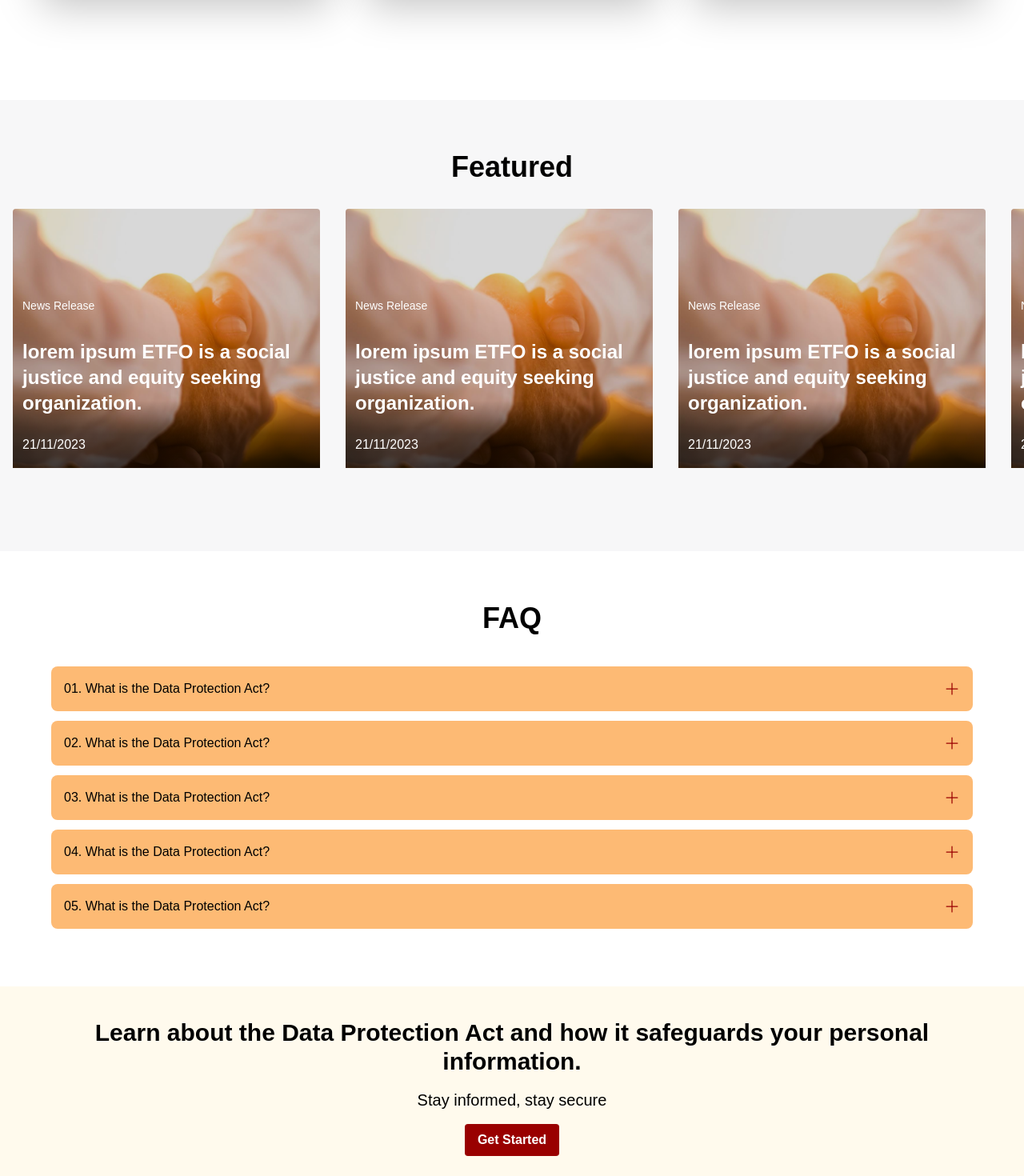
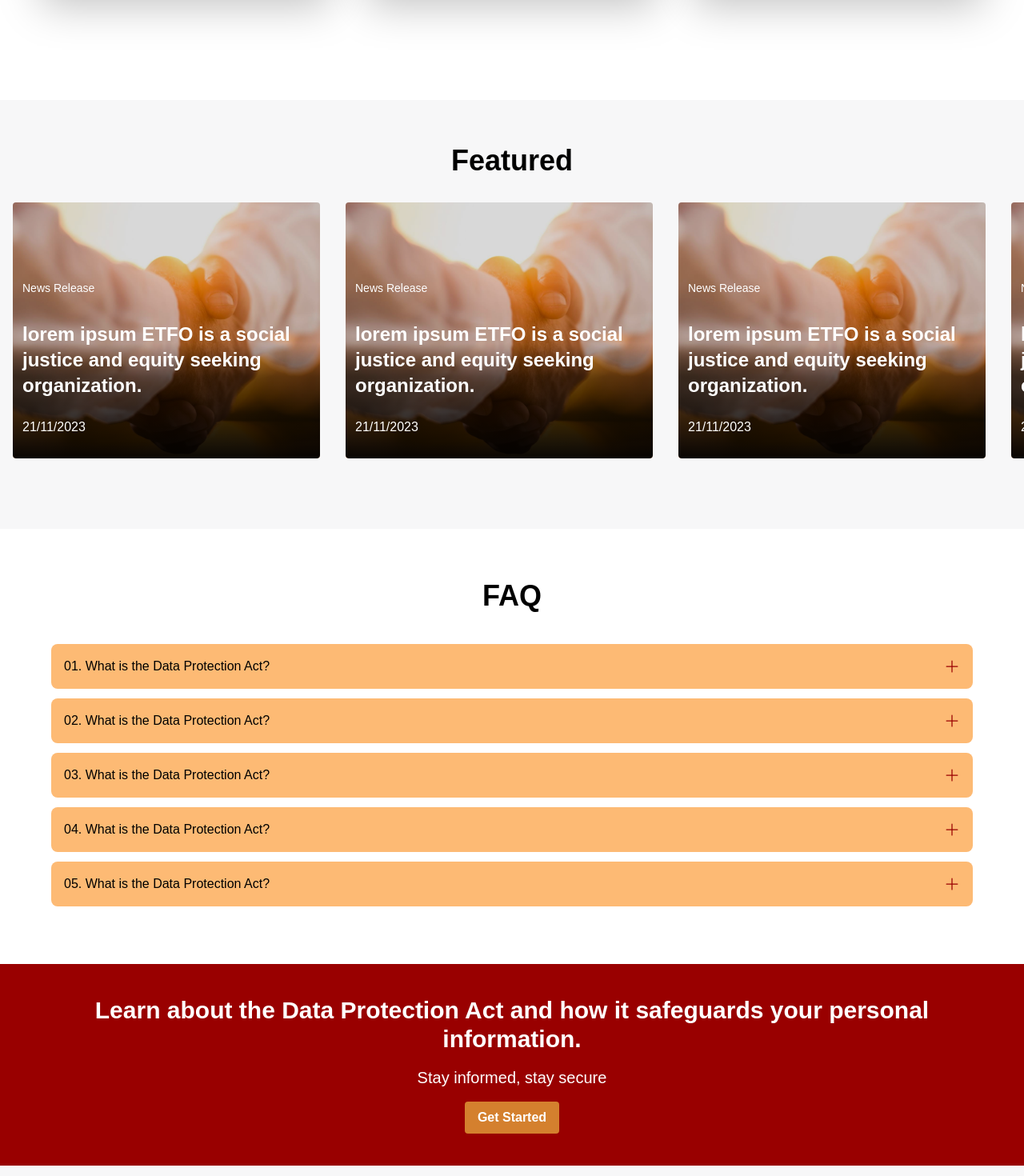
Before and after one commit to sonylomo/data-law-companion, a React (Vite) app: page / in a window 1280 px wide. Shown: the part 1080-2550 px from the top of the page at 80% size. Built offline with nearby package versions, Linux system fonts and the light colour scheme; a web font is replaced by a local one.

Commit message:
feat: first home page draft

```diff
--- a/src/components/home/FeaturedCaroussel.tsx
+++ b/src/components/home/FeaturedCaroussel.tsx
@@ -9,9 +9,9 @@ const FeaturedCaroussel = ({
   FeaturedCarousselData,
 }: FeaturedCarousselDataProps) => {
   return (
-    <section className="pt-2 pb-10 mx-auto w-full max-w-screen-2xl pl-4">
+    <section className="mx-auto w-full max-w-screen-2xl pl-4">
       <div
-        className="py-6 grid grid-cols-1 md:grid-cols-2 gap-8 overflow-x-auto scrollbar-hide"
+        className="h-96 py-8 grid grid-cols-1 md:grid-cols-2 gap-8 overflow-x-auto scrollbar-hide"
         style={{
           gridTemplateColumns: "max-content",
           gridTemplateRows: "minmax(250px, 300px)",
@@ -20,22 +20,24 @@ const FeaturedCaroussel = ({
         }}
       >
         {FeaturedCarousselData.map(({ date, title, tag }: CarousselProps) => (
+          <a href="#" className="hover:cursor-pointer">
             <div
               key={crypto.randomUUID()}
-            className="relative after:block after:relative after:-mt-36 after:h-36 after:w-full after:content-[''] after:z-0 after:rounded-b after:bg-[linear-gradient(180deg,_rgba(0,0,0,0)_0%,_rgba(0,0,0,0.5)_29.17%,_rgba(0,0,0,0.94)_97.92%)]"
+              className="rounded overflow-y-auto relative after:block after:relative after:-mt-36 after:h-36 after:w-full after:content-[''] after:z-0 after:rounded-b after:bg-[linear-gradient(180deg,_rgba(0,0,0,0)_0%,_rgba(0,0,0,0.5)_29.17%,_rgba(0,0,0,0.94)_97.92%)]"
             >
               <img
-              className="rounded w-96 h-96 object-cover items-center"
+                className=" w-96 h-80 object-cover items-center"
                 src={sample}
                 alt={title}
               />
-            <div className=" absolute -translate-y-[95%] hover:-translate-y-[120%] inset-x-0 text-white text-left z-10 font-medium w-full h-full p-3 space-y-6 overflow-hidden">
+              <div className="absolute -translate-y-[85%] hover:-translate-y-[110%] inset-x-0 text-white text-left z-10 font-medium w-full p-3 space-y-6 transition-all ease-in-out duration-500">
                 <p className="pb-2 text-sm font-light">{tag}</p>
                 <p className="text-2xl font-bold">{title}</p>
-              <p className="text-base ">{date}</p>
-              <p className="underline ">Read more</p>
+                <p className="text-base">{date}</p>
+                <p className="underline pt-2">Read more</p>
               </div>
             </div>
+          </a>
         ))}
       </div>
     </section>
--- /dev/null
+++ b/src/components/home/LandingCard.tsx
@@ -0,0 +1,31 @@
+const LandingCard = ({
+  LandingCard: { cardTitle, cardBody, buttonText, image },
+}) => {
+  return (
+    <div className="w-96 h-80 rounded-md">
+      <a href="#" className="shadow-2xl relative rounded-md">
+        <div className="h-full relative shadow-2xl overflow-hidden group ">
+          <div className="absolute -bottom-10 group-hover:top-0 left-0 w-full h-full group-hover:bg-[linear-gradient(180deg,_rgba(0,0,0,0)_0%,_rgba(0,0,0,0.5)_29.17%,_rgba(0,0,0,0.94)_97.92%)] transition-all ease-in-out duration-500 rounded-md">
+            <div className="w-full h-full p-5 relative">
+              <div className="absolute -bottom-10 group-hover:bottom-24 text-white text-left transition-all ease-in-out duration-500">
+                <h2 className="text-2xl font-bold text-white mb-0 pb-10">
+                  {cardTitle}
+                </h2>
+                <p className="text-lg font-light text-white">{cardBody}</p>
+                <button className="py-2 px-6 rounded-md border border-neutral-orange mt-4 hover:bg-neutral-red hover:border-neutral-red w-48">
+                  {buttonText}
+                </button>
+              </div>
+            </div>
+          </div>
+          <img
+            src={image}
+            className="w-full z-0 h-full object-cover rounded-md"
+          />
+        </div>
+      </a>
+    </div>
+  );
+};
+
+export default LandingCard;
--- a/src/pages/home/sections/CTA.tsx
+++ b/src/pages/home/sections/CTA.tsx
@@ -1,12 +1,12 @@
 const CTA = () => {
   return (
-    <div className="bg-pale-orange py-10 px-8 text-center space-y-4">
+    <div className="bg-neutral-red py-10 px-8 text-center space-y-4 text-white">
       <p className="font-bold text-3xl">
         Learn about the Data Protection Act and how it safeguards your personal
         information.
       </p>
       <p className=" text-xl ">Stay informed, stay secure</p>
-      <button className="bg-neutral-red text-white py-2 px-4 rounded font-bold">Get Started</button>
+      <button className="bg-neutral-orange  py-2 px-4 rounded font-bold">Get Started</button>
     </div>
   );
 };
--- a/src/pages/home/sections/FAQ.tsx
+++ b/src/pages/home/sections/FAQ.tsx
@@ -5,7 +5,7 @@ import { FAQData } from "../../../components/home/FAQData";
 
 const FAQ = () => {
   return (
-    <div className="mt-6 pb-16 ">
+    <div className="mt-0 sm:mt-6 pb-16 ">
       <h2 className="font-bold text-2xl sm:text-4xl text-center pt-10">FAQ</h2>
 
       <div className="w-full px-4 pt-8">
--- a/src/pages/home/sections/Featured.tsx
+++ b/src/pages/home/sections/Featured.tsx
@@ -3,7 +3,7 @@ import { featuredData } from '../../../components/home/featuredData';
 
 const Featured = () => {
   return (
-    <div className="py-16 mt-[25rem] sm:mt-5  overflow-hidden bg-neutral-grey">
+    <div className="py-14 mt-0 sm:mt-5  overflow-hidden bg-neutral-grey">
       <h2 className="font-bold text-2xl sm:text-4xl text-center">Featured</h2>
       <FeaturedCaroussel FeaturedCarousselData={featuredData} />
     </div>
--- a/src/pages/home/sections/Landing.tsx
+++ b/src/pages/home/sections/Landing.tsx
@@ -1,68 +1,42 @@
 import landing from "../../../assets/home/nairobi.jpg";
+import LandingCard from "../../../components/home/LandingCard";
+import Sample from "../../../assets/home/moving.jpg";
+import LandingImg from "../../../assets/home/tree.jpg"
 
 const LandingCardData = [
   {
     cardTitle: "Summary",
     cardBody: " Lorem ipsum dolor sit amet, #brands.",
     buttonText: "View All Services",
-    image: "https://source.unsplash.com/random/400x400",
+    // image: "https://source.unsplash.com/random/400x400",
+    image: Sample,
   },
   {
     cardTitle: "Q&A",
     cardBody: " Lorem ipsum dolor sit amet, #brands.",
     buttonText: "View All Services",
-    image: "https://source.unsplash.com/random/400x400",
+    image: Sample,
   },
   {
     cardTitle: "Compliance Issues",
     cardBody: " Lorem ipsum dolor sit amet, #brands.",
     buttonText: "View All Services",
-    image: "https://source.unsplash.com/random/400x400",
+    image: Sample,
   },
 ];
-
-const LandingCard = ({
-  LandingCard: { cardTitle, cardBody, buttonText, image },
-}) => {
-  return (
-    <div className="w-96 h-80 rounded-md">
-      <a href="#" className="shadow-2xl relative rounded-md">
-        <div className="  h-full relative shadow-2xl overflow-hidden group">
-          <div className="absolute -bottom-10 group-hover:top-0 left-0 w-full h-full group-after:bg-[linear-gradient(to bottom, rgba(0,0,0,0.5), rgba(0,0,0,0.5))] group-hover:bg-[linear-gradient(180deg,_rgba(0,0,0,0)_0%,_rgba(0,0,0,0.5)_29.17%,_rgba(0,0,0,0.94)_97.92%)] transition-all ease-in-out duration-500 rounded-md">
-            <div className="w-full h-full p-5 relative">
-              <div className="absolute -bottom-10 group-hover:bottom-24 text-white text-left transition-all ease-in-out duration-500">
-                <h2 className="text-2xl font-bold text-white mb-0 pb-10">
-                  {cardTitle}
-                </h2>
-                <p className="text-lg font-light text-white">{cardBody}</p>
-                <button className="py-2 px-6 rounded-md border border-neutral-orange mt-4 hover:bg-neutral-red hover:border-neutral-red w-48">
-                  {buttonText}
-                </button>
-              </div>
-            </div>
-          </div>
-          <img
-            src={image}
-            className="w-full z-0 h-full object-cover rounded-md"
-          />
-        </div>
-      </a>
-    </div>
-  );
-};
 
 const Landing = () => {
   return (
     <>
       <div
-        className="h-[768px] mx-auto bg-cover flex items-start pt-48"
+        className="h-[500px] sm:h-[768px] mx-auto bg-cover flex items-start pt-20 sm:pt-48 px-4"
         style={{
           background: `linear-gradient(to bottom, rgba(0,0,0,0.5), rgba(0,0,0,0.5)), url(${landing})`,
         }}
       >
         <div className="text-white space-y-4 max-w-screen-2xl mx-auto">
           <div className="w-full space-y-4">
-            <h1 className="text-6xl font-serif">
+            <h1 className="text-5xl sm:text-6xl font-serif">
               Welcome to Data Protection Companion
             </h1>
             <h2 className="text-xl font-medium landing-text uppercase">
@@ -74,7 +48,7 @@ const Landing = () => {
           </div>
         </div>
       </div>
-      <div className="flex justify-center gap-6 mx-auto -translate-y-28">
+      <div className="flex flex-col md:flex-row justify-center items-center sm:items-start gap-6 mx-auto -translate-y-28">
         {LandingCardData.map((data) => {
           return <LandingCard key={crypto.randomUUID()} LandingCard={data} />;
         })}
```
Lines whose indentation alone changed are shown as unchanged.
